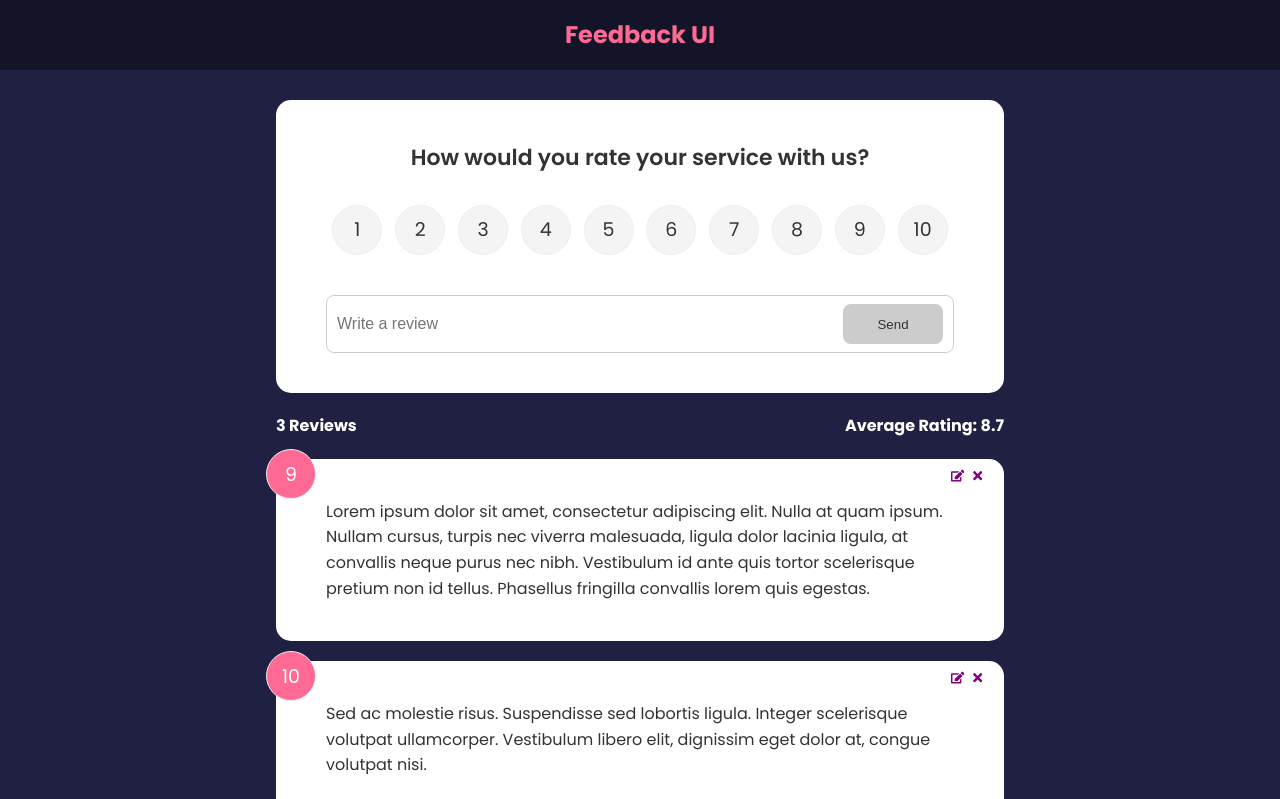
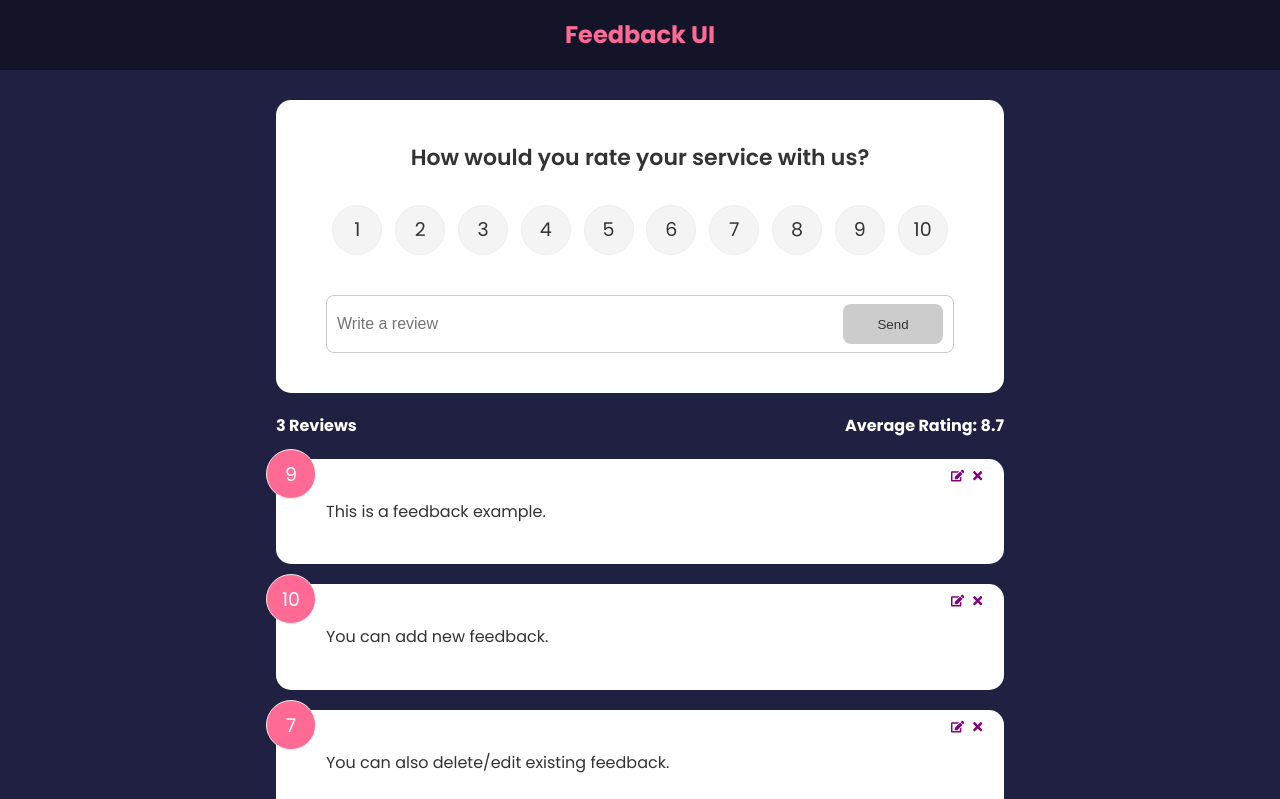
Before and after one commit to 247trend/Feedback-App, a React (Create React App) app: page / in a window 1280 px wide. Shown: the top 799 px of the page. Built offline with nearby package versions, Linux system fonts and the light colour scheme.

Commit message:
minor fix

```diff
--- a/src/data/FeedbackData.js
+++ b/src/data/FeedbackData.js
@@ -1,7 +1,7 @@
 const FeedbackData = [
-  { id: 1, rating: 9, text: "Lorem ipsum dolor sit amet, consectetur adipiscing elit. Nulla at quam ipsum. Nullam cursus, turpis nec viverra malesuada, ligula dolor lacinia ligula, at convallis neque purus nec nibh. Vestibulum id ante quis tortor scelerisque pretium non id tellus. Phasellus fringilla convallis lorem quis egestas." },
-  { id: 2, rating: 10, text: "Sed ac molestie risus. Suspendisse sed lobortis ligula. Integer scelerisque volutpat ullamcorper. Vestibulum libero elit, dignissim eget dolor at, congue volutpat nisi." },
-  { id: 3, rating: 7, text: "Praesent viverra nisi sit amet mauris lacinia viverra. In vel neque ut leo vulputate hendrerit at ac lorem. Etiam laoreet arcu ac diam aliquam, vitae varius nisl aliquam." },
+  { id: 1, rating: 9, text: "This is a feedback example." },
+  { id: 2, rating: 10, text: "You can add new feedback." },
+  { id: 3, rating: 7, text: "You can also delete/edit existing feedback." },
 ]
 
 export default FeedbackData
```
Also changed, not shown: 1 other file (tests, documents, lock files or other folders).
